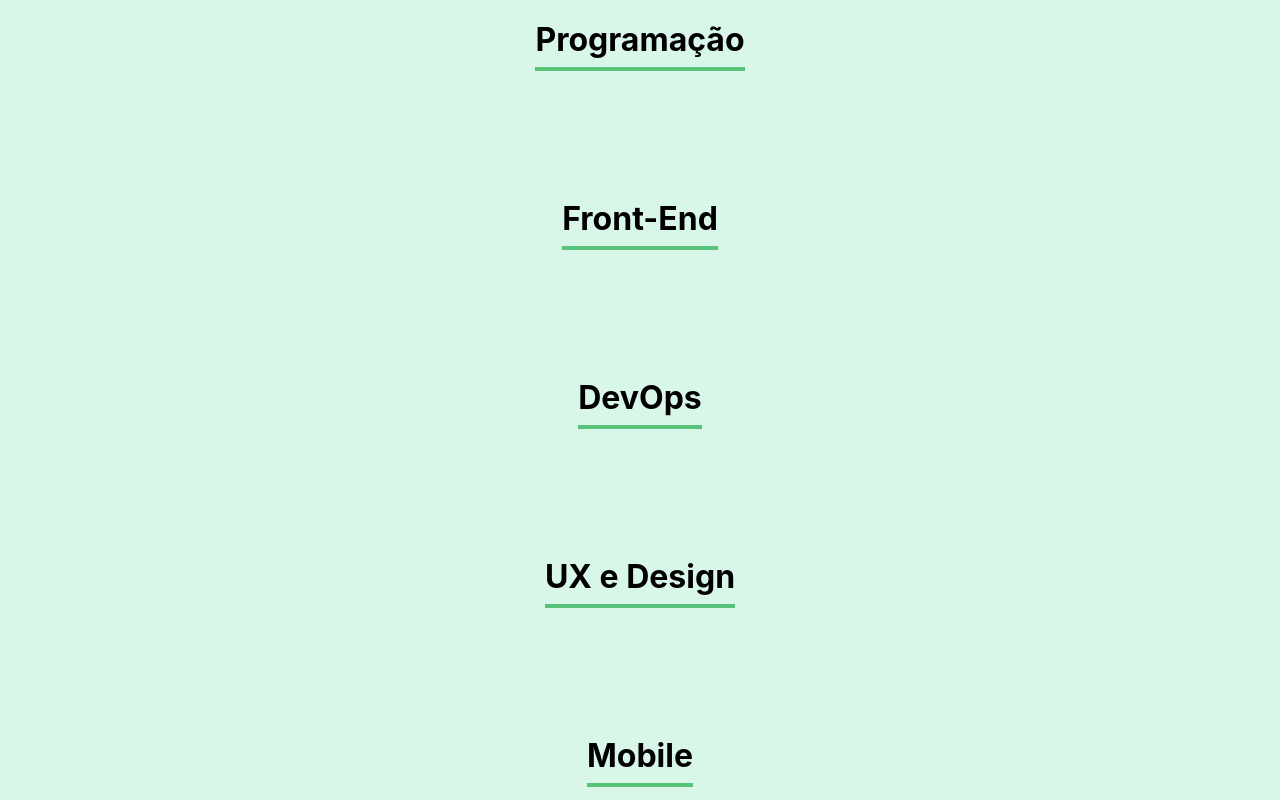
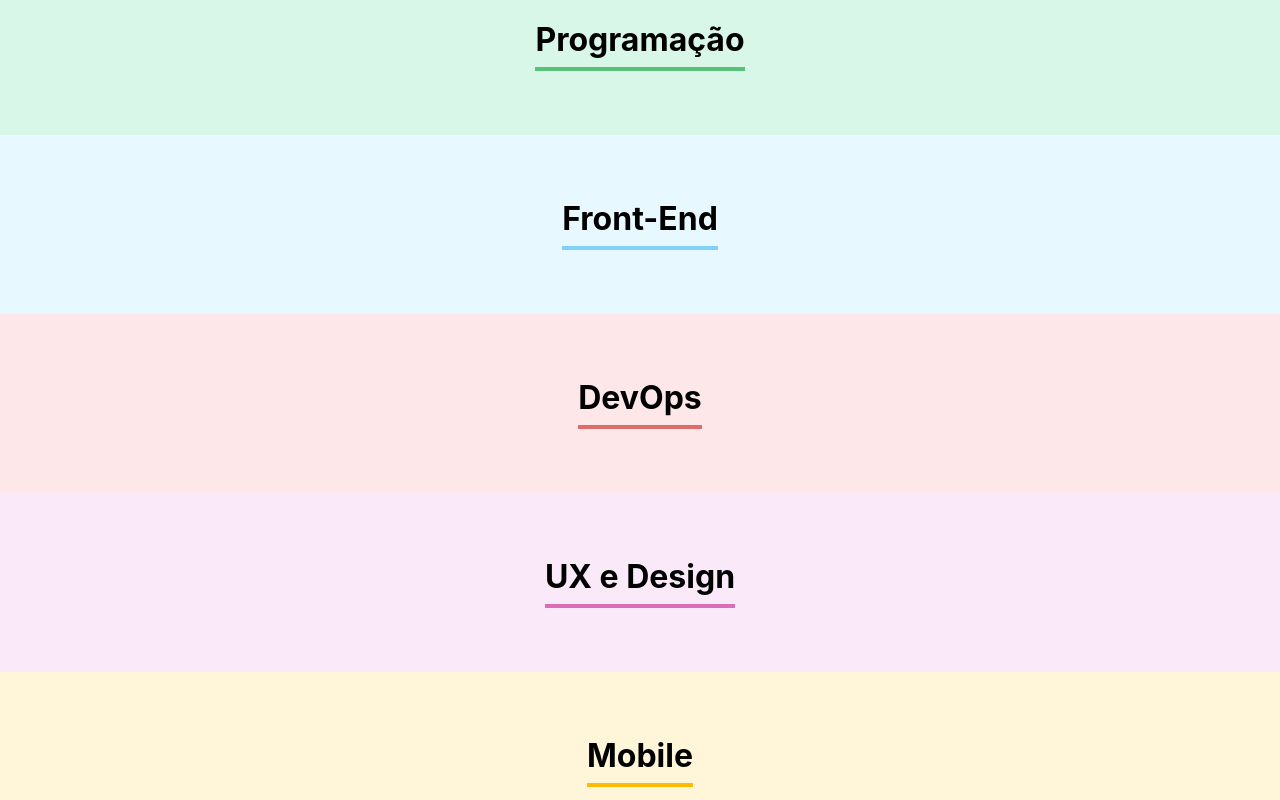
Before and after one commit to FelJohnny/Organo, a React (Create React App) app: page / in a window 1280 px wide. Shown: the part 1480-2280 px from the top of the page. Built offline with nearby package versions, Linux system fonts and the light colour scheme.

Commit message:
unificando times do select e formulario dinamicamente

```diff
--- a/src/App.js
+++ b/src/App.js
@@ -23,8 +23,8 @@
     },
     {
       nome: 'UX e Design',
-      corPrimaria: '#db6ebf',
-      corSecundaria: '#fae9f5'
+      corPrimaria: '#db6eb6',
+      corSecundaria: '#fae9f9'
     },
     {
       nome: 'Mobile',
@@ -49,8 +49,9 @@
   return (
     <div className="App">
       <Banner/>
-      <Formulario onColaboradorCadastrado={colaborador => onColaboradorAdicionado(colaborador)}/>
-      {times.map(time => <Time key={time.nome} nome={time.nome} corPrimaria={time.corPrimaria} corSeccundaria={time.corSecundaria}/>)}
+      <Formulario times={times.map((time) => time.nome )  } onColaboradorCadastrado={colaborador => onColaboradorAdicionado(colaborador)}/>
+
+      {times.map(time => <Time key={time.nome} nome={time.nome} corPrimaria={time.corPrimaria} corSecundaria={time.corSecundaria}/>)}
 
     </div>
   );
--- a/src/componentes/Formulario/index.js
+++ b/src/componentes/Formulario/index.js
@@ -6,14 +6,7 @@
 
 const Formulario = (props) =>{
 
-    const times = [
-        'Programação',
-        'Front-End',
-        'DevOps',
-        'UX e Design',
-        'Mobile',
-        'Inovação e Gestão'
-    ]
+
 
     const [nome, setNome] = useState('')
     const [cargo, setCargo] = useState('')
@@ -60,7 +53,7 @@
                 <Select
                     obrigatorio={true}
                     label="Setores"
-                    itens={times}
+                    itens={props.times}
                     valor={time}
                     aoAlterado={valorSelecionado =>setTime(valorSelecionado)}
                 />
--- a/src/componentes/Time/index.css
+++ b/src/componentes/Time/index.css
@@ -1,12 +1,12 @@
 .time{
     text-align: center;
     padding:32px;
-    background-color: #D9F7E9;
+
 }
 
 .time h3{
     font-size: 32px;
-    border-bottom:4px solid #57c278;
+    border-bottom:4px solid ;
     display: inline-block;
     padding-bottom: 8px;
 }
--- a/src/componentes/Time/index.js
+++ b/src/componentes/Time/index.js
@@ -2,8 +2,8 @@
 
 const Time =(props) =>{
     return(
-        <section className="time">
-            <h3>{props.nome}</h3>
+        <section className="time" style={{backgroundColor: props.corSecundaria}}>
+            <h3 style={{borderColor: props.corPrimaria}}>{props.nome}</h3>
 
         </section>
     )
```
